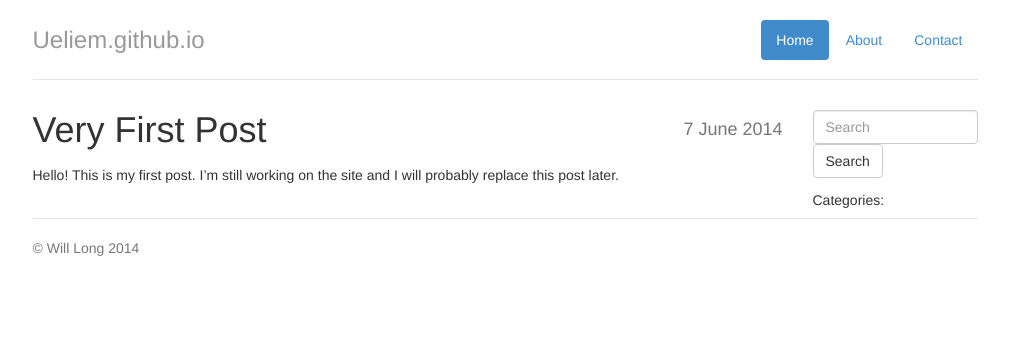
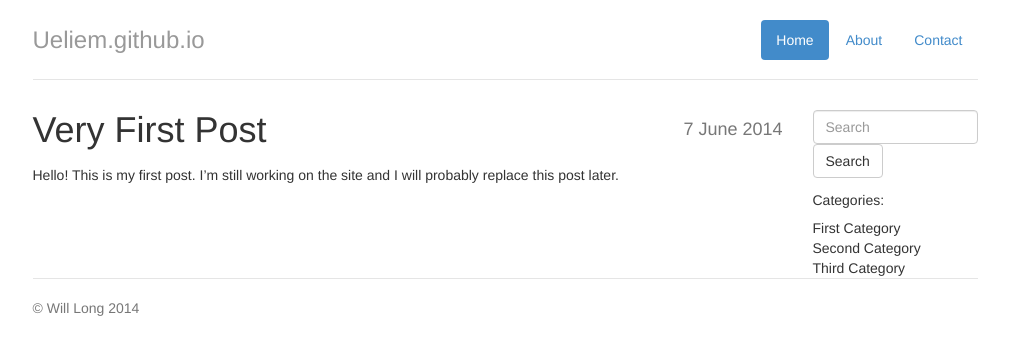
Before and after one commit to ueliem/ueliem.github.io, a Jekyll site: the page built from _posts/2014-06-07-first-post.md, in a window 1280 px wide. Shown: the top 355 px of the page, without its empty margins (135-1144 px from the left). Built offline with Jekyll 4.4.1, drawn with Linux system fonts in a browser that asks for light colours; nearby versions of some CDN libraries.

Commit message:
Added categories to sidebar.

```diff
--- a/_layouts/default.html
+++ b/_layouts/default.html
@@ -27,7 +27,9 @@
                         </div>
                     </form>
                     <h5>Categories:</h5>
-
+                    {% for category in site.categories %}
+                        <div>{{ category | first }}</div>
+                    {% endfor %}
                 </div>
             </div>
             <div class="row">
--- a/_posts/2014-06-07-first-post.md
+++ b/_posts/2014-06-07-first-post.md
@@ -1,6 +1,10 @@
 ---
 layout: post
 title: Very First Post
+categories:
+ - First Category
+ - Second Category
+ - Third Category
 ---
 
 Hello! This is my first post. I'm still working on the site and I will probably replace this post later.
```
